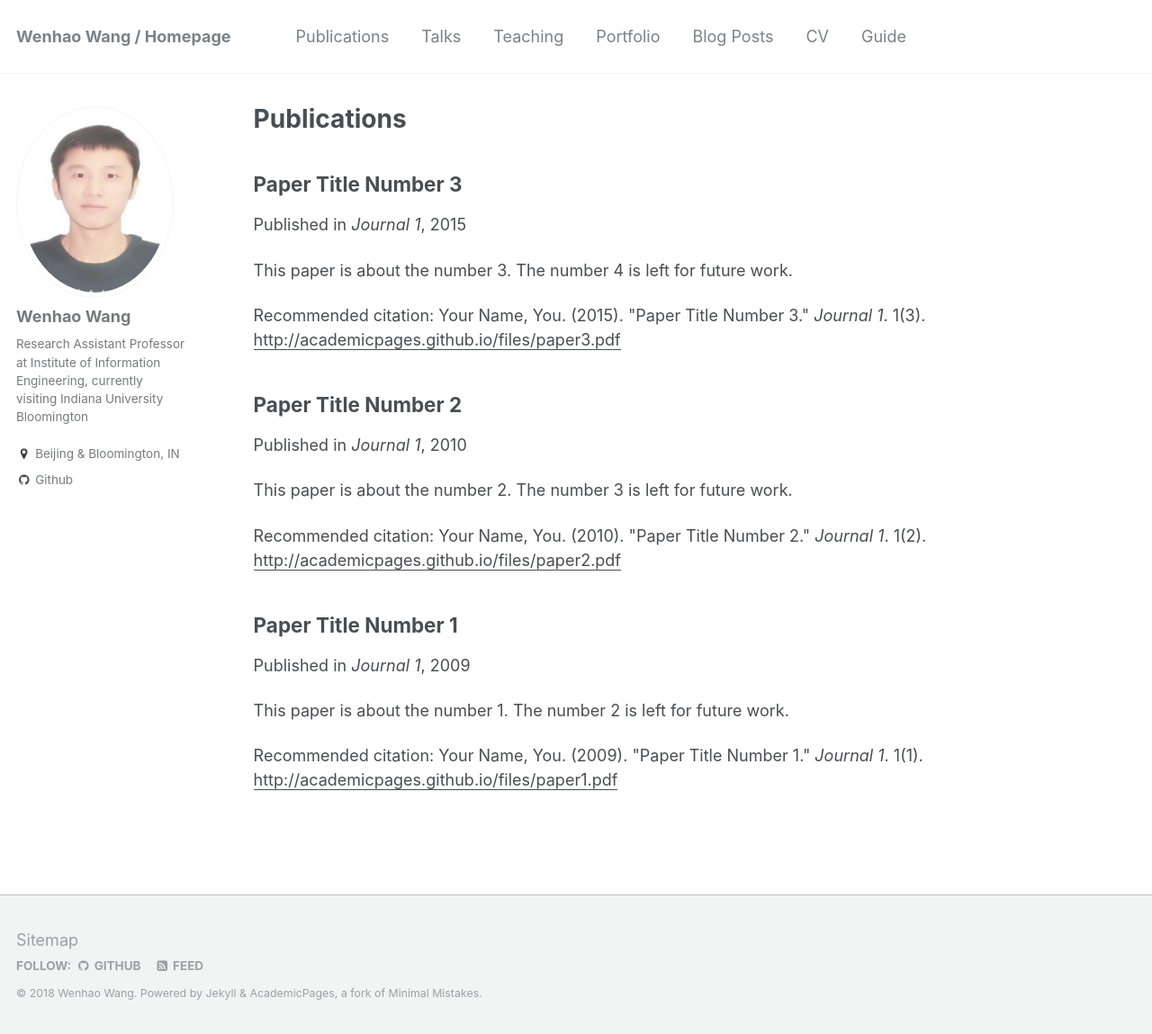
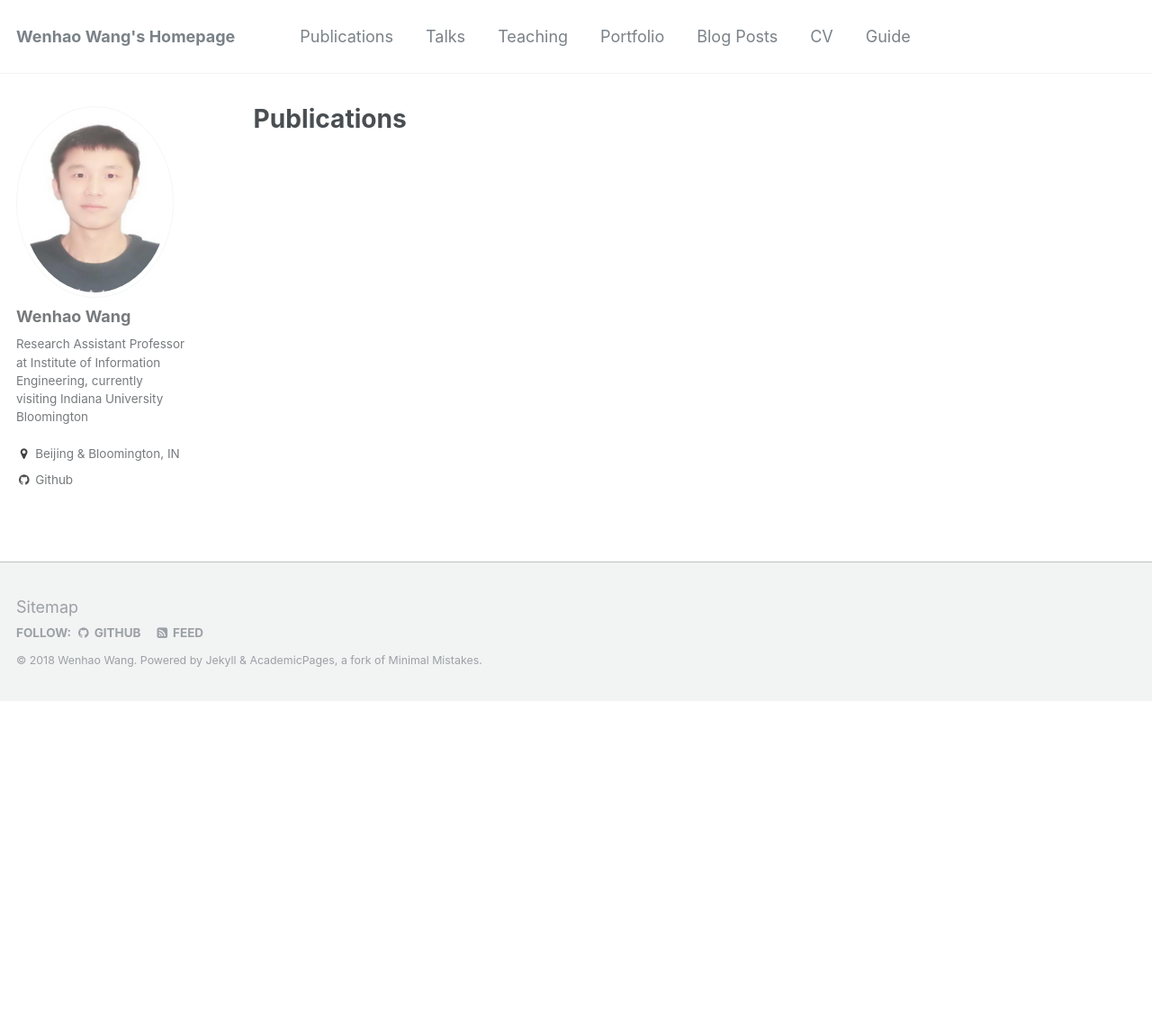
Before and after one commit to wenhao19/heartever.github.io, a Jekyll site: the page built from _pages/publications.md, in a window 1280 px wide and 1149 px high. Shown: the whole window at 90% size. Built offline with Jekyll 4.4.1, drawn with Linux system fonts in a browser that asks for light colours; some of the changed lines change nothing that is shown.

Commit message:
Update _config.yml

```diff
--- a/_config.yml
+++ b/_config.yml
@@ -7,7 +7,7 @@
 
 # Site Settings
 locale                   : "en-US"
-title                    : "Wenhao Wang / Homepage"
+title                    : "Wenhao Wang's Homepage"
 title_separator          : "-"
 name                     : &name "Wenhao Wang"
 description              : &description "Research Assistant Professor at Institute of Information Engineering, currently visiting Indiana University Bloomington"
@@ -92,7 +92,7 @@
   flickr           :
   facebook         :
   foursquare       :
-  github           : "academicpages"
+  github           : "heartever"
   google_plus      :
   keybase          :
   instagram        :
@@ -168,16 +168,16 @@
 
 
 # Collections
-collections:
-  teaching:
-    output: true
-    permalink: /:collection/:path/
-  publications:
-    output: true
-    permalink: /:collection/:path/
-  portfolio:
-    output: true
-    permalink: /:collection/:path/
+#collections:
+#  teaching:
+#    output: true
+#    permalink: /:collection/:path/
+#  publications:
+#    output: true
+#    permalink: /:collection/:path/
+#  portfolio:
+#    output: true
+#    permalink: /:collection/:path/
   talks:
     output: true
     permalink: /:collection/:path/
```
